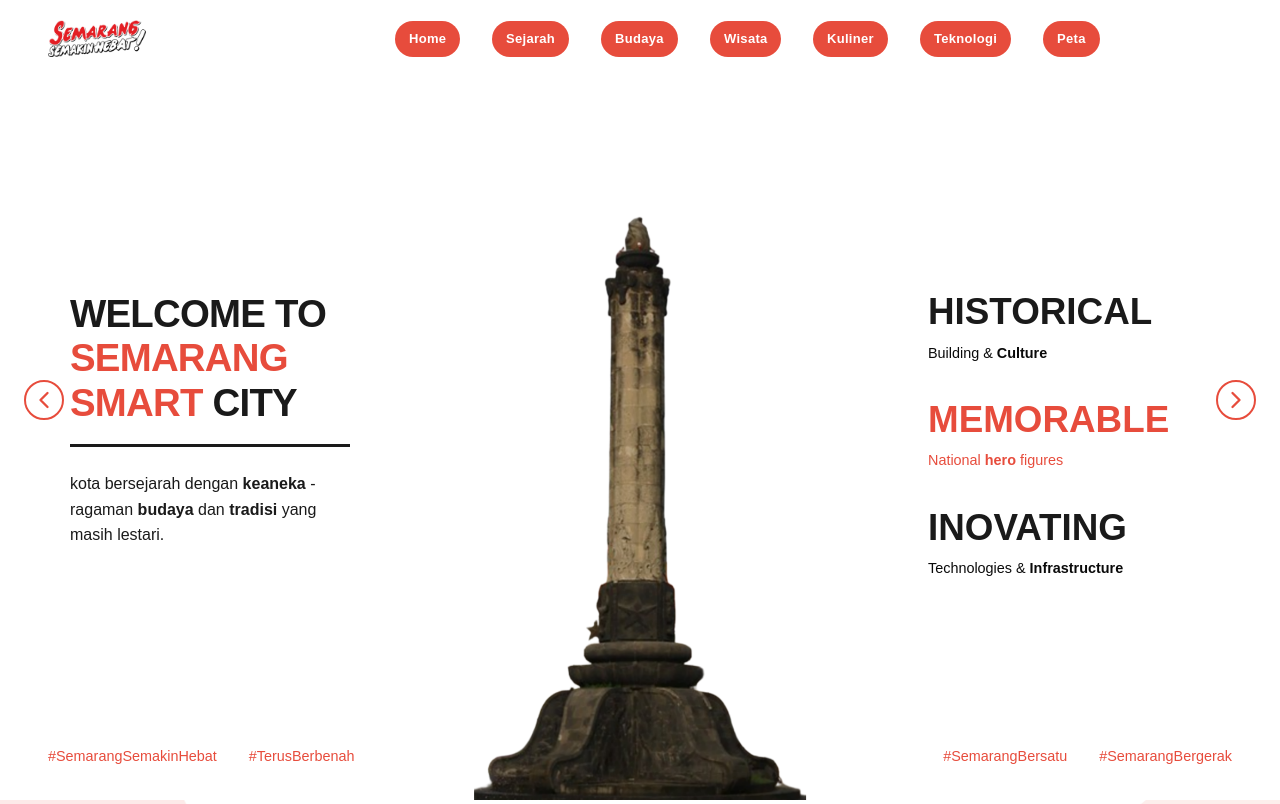
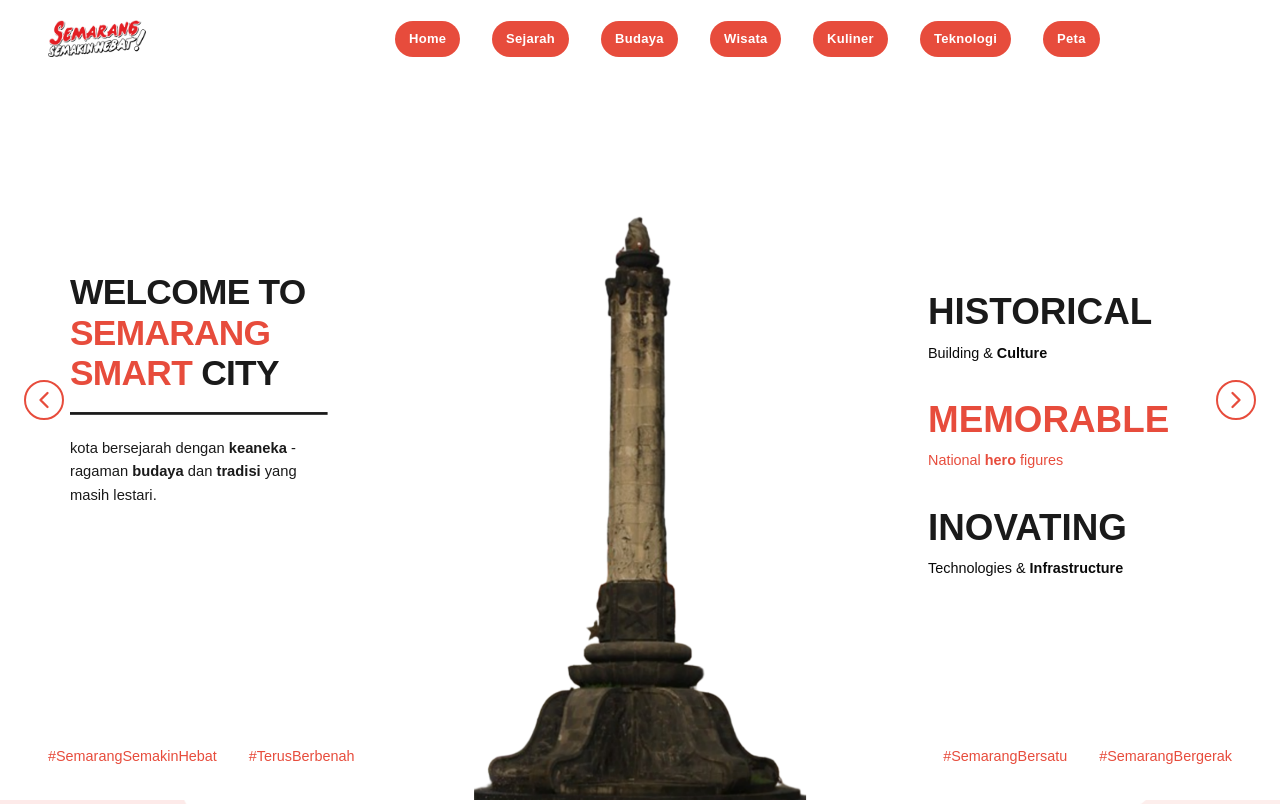
Before and after one commit to syafiqahmadannaufal9-bit/lomba_website_semarang, a React (Vite) app: page / in a window 1280 px wide. Shown: the top 804 px of the page. Built offline with nearby package versions, Linux system fonts and the light colour scheme; the HTML template or start-up script is replaced by a standard one.

Commit message:
fix bug & scale

```diff
--- a/src/App.css
+++ b/src/App.css
@@ -440,13 +440,14 @@ body {
   z-index: 3;
   height: 100%;
   display: flex;
-  align-items: flex-end;
+  align-items: flex-start;
   justify-content: flex-start;
   width: 100%;
   margin: 0;
   /* Extra left padding (4rem base + ~3rem for the 1.5rem arrow + button width)
-     so the text never overlaps the left arrow button */
-  padding: 0 3rem clamp(12rem, 22vh, 18rem) 6.5rem;
+     so the text never overlaps the left arrow button.
+     Top padding pushes the title/description down below the navbar. */
+  padding: 95px 3rem 0 6.5rem;
   pointer-events: none;
 }
 
@@ -459,6 +460,10 @@ body {
   max-width: 340px; /* Reduced from 460px so text wraps downward instead of hitting the image */
   background: transparent;
   pointer-events: auto;
+  --hero-scale: 0.91;
+  --hero-offset-y: 0px;
+  transform: translateY(var(--hero-offset-y)) scale(var(--hero-scale));
+  transform-origin: left top;
 }
 
 .hero-content.animating .hero-left {
@@ -719,16 +724,16 @@ body {
   100% { opacity: 0; transform: translateY(-24px); }
 }
 @keyframes textSlideInNext {
-  0%   { opacity: 0; transform: translateY(24px); }
-  100% { opacity: 1; transform: translateY(0); }
+  0%   { opacity: 0; transform: translateY(calc(var(--hero-offset-y, 0px) + 24px)) scale(var(--hero-scale, 1)); }
+  100% { opacity: 1; transform: translateY(var(--hero-offset-y, 0px)) scale(var(--hero-scale, 1)); }
 }
 @keyframes textSlideOutPrev {
-  0%   { opacity: 1; transform: translateY(0); }
-  100% { opacity: 0; transform: translateY(24px); }
+  0%   { opacity: 1; transform: translateY(var(--hero-offset-y, 0px)) scale(var(--hero-scale, 1)); }
+  100% { opacity: 0; transform: translateY(calc(var(--hero-offset-y, 0px) + 24px)) scale(var(--hero-scale, 1)); }
 }
 @keyframes textSlideInPrev {
-  0%   { opacity: 0; transform: translateY(-24px); }
-  100% { opacity: 1; transform: translateY(0); }
+  0%   { opacity: 0; transform: translateY(calc(var(--hero-offset-y, 0px) - 24px)) scale(var(--hero-scale, 1)); }
+  100% { opacity: 1; transform: translateY(var(--hero-offset-y, 0px)) scale(var(--hero-scale, 1)); }
 }
 
 /* Dot Indicators */
@@ -2957,11 +2962,15 @@ body {
 }
 
 .hero-content-grid .hero-left {
-  margin: 2.5rem 0 0 0;
-  margin-left: 30px;
+  margin: 2.5rem 0 0 30px;
   flex: 1;
   min-width: 300px;
   max-width: none;
+  align-self: center;
+  --hero-scale: 0.92;
+  --hero-offset-y: -30px;
+  transform: translateY(var(--hero-offset-y)) scale(var(--hero-scale));
+  transform-origin: left center;
 }
 
 /* Center Image */
--- a/src/App.jsx
+++ b/src/App.jsx
@@ -1194,7 +1194,7 @@ function App() {
             <div className="glow-cards-grid">
               {[
                 { title: "Electric Small Soil Digger", desc: "Inovasi Mesin Panen Kentang dengan Sistem IoT, tim dari Politeknik Negeri Semarang keluar sebagai juara 1 kategori mahasiswa pada babak final Lomba Inovasi Nasional Teknologi Pertanian 2025. ", src: "https://koranbernas.id/uploads/images/202512/image_870x_69384e238b8e0.jpg", link: "https://koranbernas.id/politeknik-negeri-semarang-juara-1-lomba-inovasi-nasional-teknologi-pertanian" },
-                { title: "Aplikasi Stress Meter", desc: "Stress Meter, sebuah aplikasi berbasis website yang dirancang untuk membantu masyarakat mengidentifikasi tingkat stres secara mandiri. Melalui pengisian beberapa instrumen kuesioner yang valid, sistem akan langsung memetakan kondisi psikologis pengguna secara real-time.", src: "https://unkartur.ac.id/wp-content/uploads/2026/06/WhatsApp-Image-2026-06-30-at-08.55.27.jpeg", link: "https://unkartur.ac.id/blog/2026/06/30/kolaborasi-dengan-brida-kota-semarang-universitas-karangturi-pamerkan-dua-inovasi-berbasis-web-di-jateng-fair-2026/" },
+                { title: "Aplikasi Stress Meter", desc: "Stress Meter, sebuah aplikasi berbasis website yang dirancang untuk membantu masyarakat mengidentifikasi tingkat stres secara mandiri. Melalui pengisian beberapa instrumen kuesioner yang valid, sistem akan langsung memetakan kondisi psikologis pengguna secara real-time.", src: "/assets/gambar-tekonologi.jpeg", link: "https://unkartur.ac.id/blog/2026/06/30/kolaborasi-dengan-brida-kota-semarang-universitas-karangturi-pamerkan-dua-inovasi-berbasis-web-di-jateng-fair-2026/" },
                 { title: "MOLISA (Mobil Listrik Karya Mahasiswa)", desc: "merupakan langkah nyata kolaborasi akademisi dalam mendorong pemanfaatan energi bersih serta ketahanan pangan perkotaan. di wilayah pesisir merupakan langkah nyata kolaborasi akademisi dalam mendorong pemanfaatan energi bersih serta ketahanan pangan perkotaan.", src: "https://cdn.antaranews.com/cache/1200x800/2026/06/11/pengembangan-mobil-listrik-tenaga-surya-110626-aaa-11.jpg.webp", link: "https://www.antaranews.com/foto/5603932/mahasiswa-unissula-kembangkan-mobil-listrik-tenaga-surya-ramah-lingkungan" },
                 { title: "Smart Farming berbasis Artificial Internet of Things (AIoT) dan energi baru terbarukan (EBT)", desc: "Tim peneliti UNNES Electrical Engineering Students Research Group (UEESRG) Universitas Negeri Semarang mengembangkan Sistem untuk membantu petani mengelola lahan secara presisi.", src: "https://assets.kompasiana.com/items/album/2025/08/08/screen-shot-2025-08-08-at-14-48-04-6895b6a1c925c415cc5dddd4.png?t=o&v=770", link: "https://www.kompasiana.com/ueesrg/6895b6dfed64151b73294e02/ueesrg-unnes-kembangkan-sistem-smart-farming-berbasis-aiot-dan-energi-surya?page=1&page_images=5" },
                 { title: "AISSA (Artificial Intelligence Solusi Sampah) ", desc: "dikembangkan Pemerintah Kota Semarang berhasil masuk dalam daftar 30 Exemplary Initiatives pada ajang 7th Guangzhou International Award for Urban Innovation (Guangzhou Award) 2026.", src: "https://www.guangzhouaward.org/o/uploads/20260629/b909dc7f4e4d548d2ec011d539aa26ee.jpg", link: "https://www.guangzhouaward.org/a/3763.html?lang=en" },
@@ -1362,7 +1362,7 @@ function App() {
                 <a href="https://www.instagram.com/crawl2heaven?igsh=MWh0aG1iMnZmazBwag==" target="_blank" rel="noreferrer" className="social-icon" aria-label="Instagram">
                   <svg width="20" height="20" viewBox="0 0 24 24" fill="none" stroke="currentColor" strokeWidth="2" strokeLinecap="round" strokeLinejoin="round"><rect x="2" y="2" width="20" height="20" rx="5" ry="5"/><path d="M16 11.37A4 4 0 1 1 12.63 8 4 4 0 0 1 16 11.37z"/><line x1="17.5" y1="6.5" x2="17.51" y2="6.5"/></svg>
                 </a>
-                <a href="#" target="_blank" rel="noreferrer" className="social-icon" aria-label="Facebook">
+                <a href="https://www.facebook.com/profile.php?id=100019971024072&mibextid=rS40aB7S9Ucbxw6v" target="_blank" rel="noreferrer" className="social-icon" aria-label="Facebook">
                   <svg width="20" height="20" viewBox="0 0 24 24" fill="none" stroke="currentColor" strokeWidth="2" strokeLinecap="round" strokeLinejoin="round"><path d="M18 2h-3a5 5 0 0 0-5 5v3H7v4h3v8h4v-8h3l1-4h-4V7a1 1 0 0 1 1-1h3z"/></svg>
                 </a>
                 <a href="https://wa.me/082121825192" target="_blank" rel="noreferrer" className="social-icon" aria-label="WhatsApp">
--- a/src/components/SinergiUniversitas.jsx
+++ b/src/components/SinergiUniversitas.jsx
@@ -30,7 +30,7 @@ export function SinergiUniversitas() {
   const [containerRef, isVisible] = useReveal(0.15);
 
   const folderItems = [
-    <img key="1" src="https://unkartur.ac.id/wp-content/uploads/2026/06/WhatsApp-Image-2026-06-30-at-08.55.27.jpeg" alt="Undip" style={{ width: '100%', height: '100%', objectFit: 'cover', borderRadius: '10px' }} />,
+    <img key="1" src="/assets/gambar-tekonologi.jpeg" alt="Undip" style={{ width: '100%', height: '100%', objectFit: 'cover', borderRadius: '10px' }} />,
     <img key="2" src="https://awsimages.detik.net.id/community/media/visual/2024/11/29/gelar-karya-inovasi-mahasiswa-dan-pelajar-di-semarang-1_169.jpeg?w=700&q=90" alt="Unnes" style={{ width: '100%', height: '100%', objectFit: 'cover', borderRadius: '10px' }} />,
     <img key="3" src="https://koranbernas.id/uploads/images/202512/image_870x_69384e238b8e0.jpg" alt="Udinus" style={{ width: '100%', height: '100%', objectFit: 'contain', backgroundColor: '#fff', borderRadius: '10px' }} />,
   ];
```
Also changed, not shown: public/assets/undip.jpg (added).
